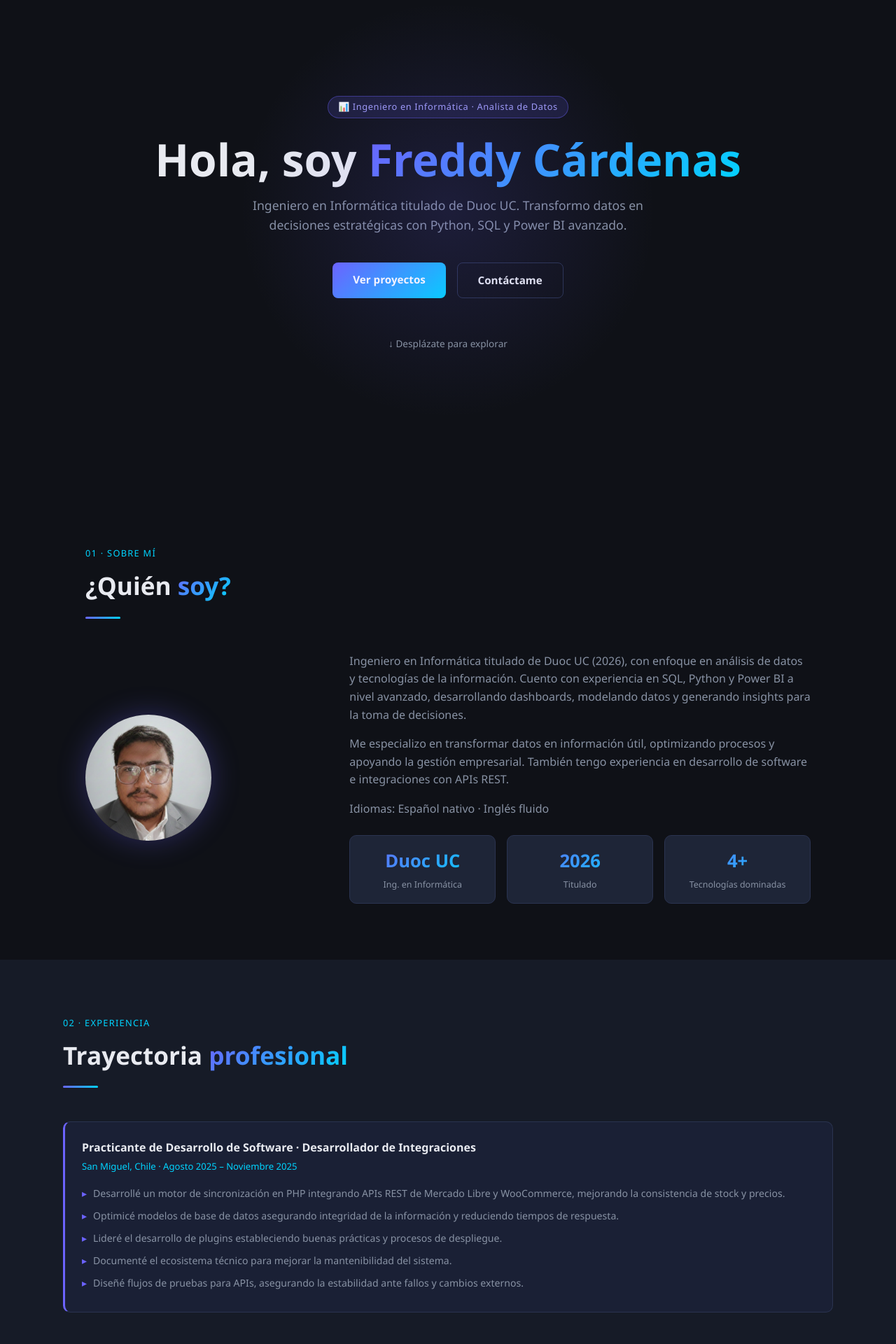
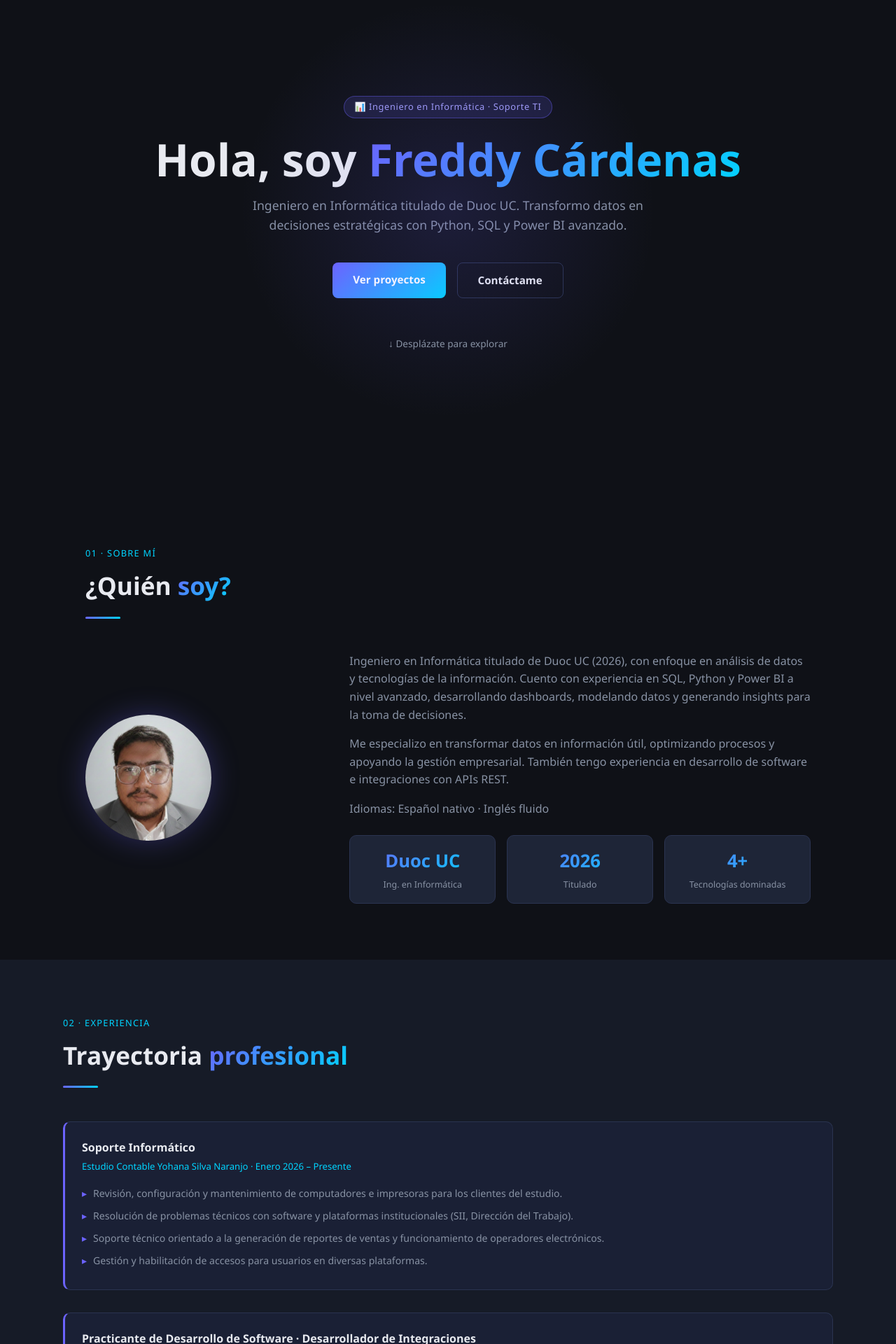
Before and after one commit to BigDarkness3232/Portafolio-Freddy, a React (Vite) app: page / in a window 1280 px wide. Shown: the part 100-2020 px from the top of the page at 70% size. Built offline with nearby package versions, Linux system fonts and the light colour scheme.

Commit message:
algunos cambios

```diff
--- a/src/App.jsx
+++ b/src/App.jsx
@@ -46,7 +46,7 @@ function App() {
       {/* HERO */}
       <div className="hero">
         <div>
-          <div className="hero-badge">📊 Ingeniero en Informática · Analista de Datos</div>
+          <div className="hero-badge">📊 Ingeniero en Informática · Soporte TI</div>
           <h1>Hola, soy <span>Freddy Cárdenas</span></h1>
           <p>Ingeniero en Informática titulado de Duoc UC. Transformo datos en decisiones estratégicas con Python, SQL y Power BI avanzado.</p>
           <div className="btn-group">
@@ -77,12 +77,24 @@ function App() {
         </div>
       </section>
 
-      {/* EXPERIENCIA */}
+{/* EXPERIENCIA */}
       <div className="bg-alt" id="experiencia">
         <div className="inner">
           <div className="section-tag">02 · Experiencia</div>
           <div className="section-title">Trayectoria <span>profesional</span></div>
           <div className="divider"></div>
+
+          <div className="exp-card" style={{ marginBottom: '2rem' }}>
+            <h3>Soporte Informático</h3>
+            <div className="exp-meta">Estudio Contable Yohana Silva Naranjo · Enero 2026 – Presente</div>
+            <ul>
+              <li>Revisión, configuración y mantenimiento de computadores e impresoras para los clientes del estudio.</li>
+              <li>Resolución de problemas técnicos con software y plataformas institucionales (SII, Dirección del Trabajo).</li>
+              <li>Soporte técnico orientado a la generación de reportes de ventas y funcionamiento de operadores electrónicos.</li>
+              <li>Gestión y habilitación de accesos para usuarios en diversas plataformas.</li>
+            </ul>
+          </div>
+
           <div className="exp-card">
             <h3>Practicante de Desarrollo de Software · Desarrollador de Integraciones</h3>
             <div className="exp-meta">San Miguel, Chile · Agosto 2025 – Noviembre 2025</div>
```
